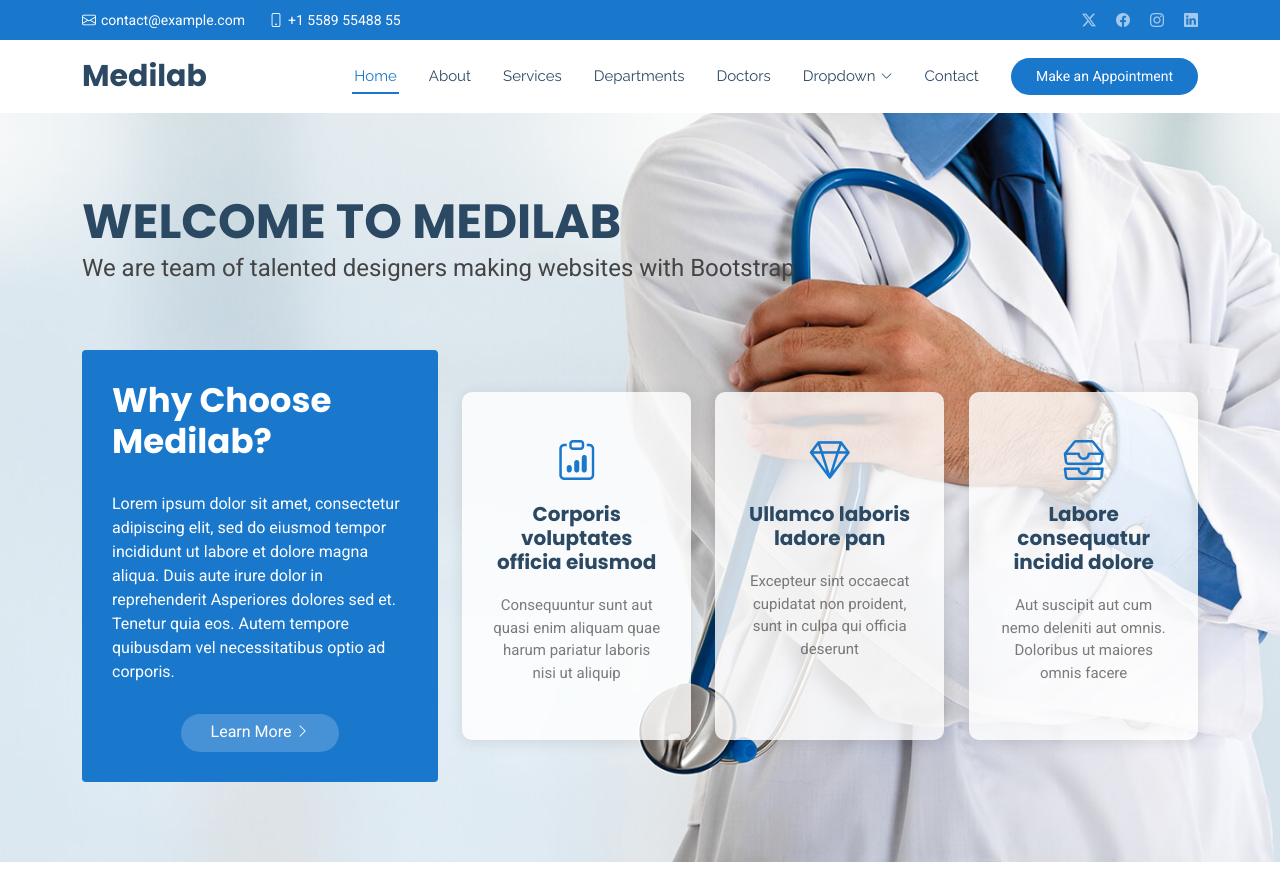
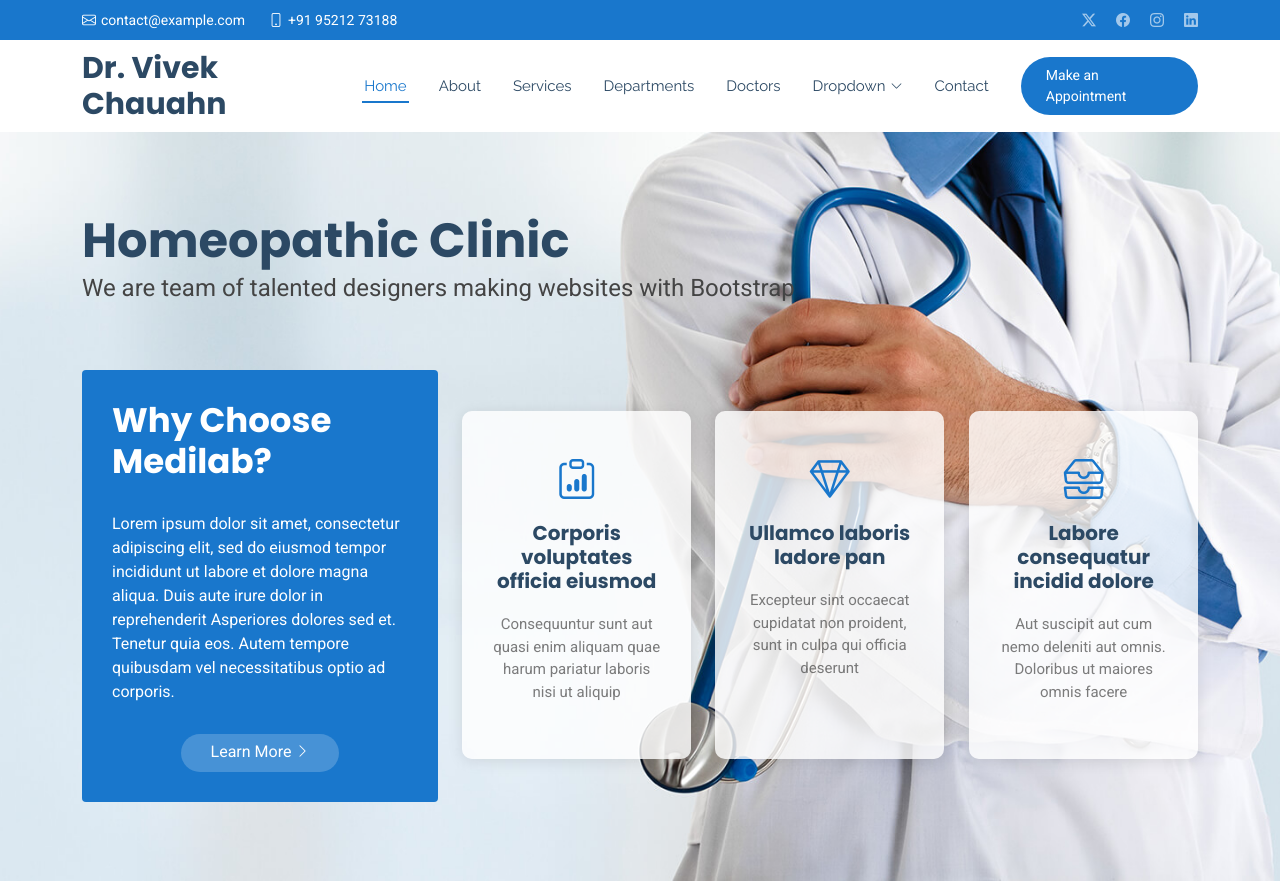
Before and after one commit to vivekchauhan2734/vivek, a plain HTML site: page index.html in a window 1280 px wide. Shown: the top 881 px of the page. Drawn offline with Linux system fonts and the light colour scheme.

Commit message:
Edit in index file

```diff
--- a/index.html
+++ b/index.html
@@ -45,7 +45,7 @@
       <div class="container d-flex justify-content-center justify-content-md-between">
         <div class="contact-info d-flex align-items-center">
           <i class="bi bi-envelope d-flex align-items-center"><a href="mailto:contact@example.com">contact@example.com</a></i>
-          <i class="bi bi-phone d-flex align-items-center ms-4"><span>+1 5589 55488 55</span></i>
+          <i class="bi bi-phone d-flex align-items-center ms-4"><span>+91 95212 73188</span></i>
         </div>
         <div class="social-links d-none d-md-flex align-items-center">
           <a href="#" class="twitter"><i class="bi bi-twitter-x"></i></a>
@@ -62,7 +62,7 @@
         <a href="index.html" class="logo d-flex align-items-center me-auto">
           <!-- Uncomment the line below if you also wish to use an image logo -->
           <!-- <img src="assets/img/logo.png" alt=""> -->
-          <h1 class="sitename">Medilab</h1>
+          <h1 class="sitename">Dr. Vivek Chauahn</h1>
         </a>
 
         <nav id="navmenu" class="navmenu">
@@ -112,7 +112,7 @@
       <div class="container position-relative">
 
         <div class="welcome position-relative" data-aos="fade-down" data-aos-delay="100">
-          <h2>WELCOME TO MEDILAB</h2>
+          <h2>Homeopathic Clinic</h2>
           <p>We are team of talented designers making websites with Bootstrap</p>
         </div><!-- End Welcome -->
 
```
